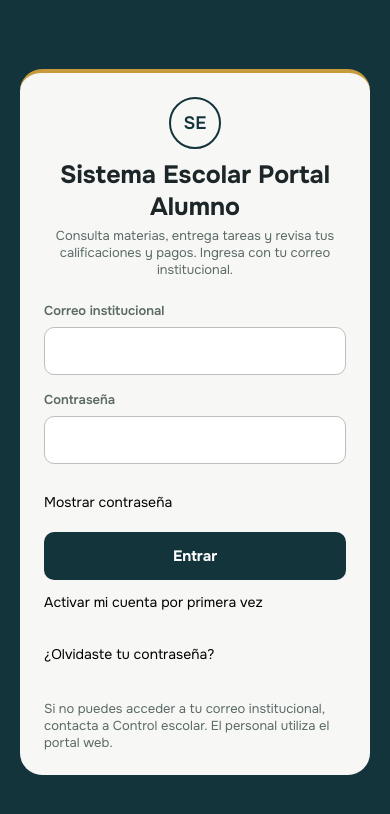
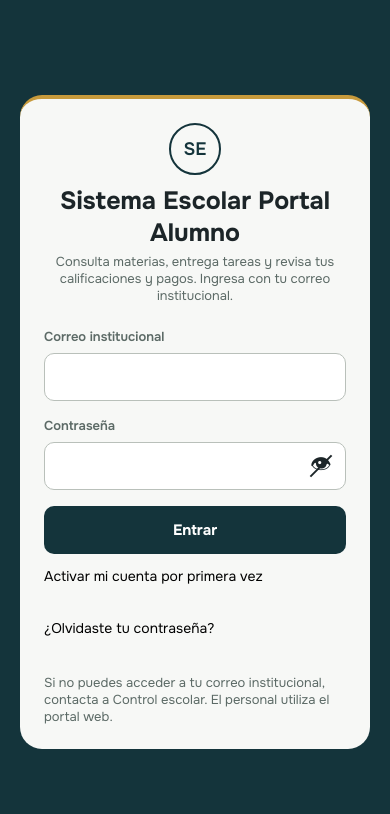
Before and after one commit to Marcor360/Sistema-Escolar, a React Native app in the folder mobile/: screen /MiPerfil in a window 390 px wide. Shown: the top 814 px of the page. Built offline with nearby package versions, Linux system fonts and the light colour scheme; no server answers.

Commit message:
feat(ux): ojos independientes en todos los campos de contraseña de Expo

```diff
--- a/mobile/src/screens/ActivarCuenta.tsx
+++ b/mobile/src/screens/ActivarCuenta.tsx
@@ -1,3 +1,4 @@
+import { CampoPassword } from '../components/CampoPassword';
 import { useDisenoAlumno } from "../use-diseno-alumno";
 import { useEffect, useRef, useState } from "react";
 import {
@@ -33,7 +34,6 @@ export default function ActivarCuentaScreen({
     ? "escolar_recuperacion_reenvio"
     : CLAVE_REENVIO;
   const longitud = recuperacion ? 32 : 64;
-  const [visible, setVisible] = useState(false);
   const [paso, setPaso] = useState<"correo" | "codigo" | "password">("correo");
   const [email, setEmail] = useState(correoInicial);
   const [token, setToken] = useState("");
@@ -138,7 +138,6 @@ export default function ActivarCuentaScreen({
           ? "Tu contraseña se actualizó. Vuelve a iniciar sesión con la nueva contraseña."
           : data.mensaje,
       );
-      setVisible(false);
       setToken("");
       setPassword("");
       setConfirmacion("");
@@ -206,7 +205,7 @@ export default function ActivarCuentaScreen({
                   ? "Escribe tu correo institucional. Si la cuenta permite recuperar el acceso, recibirás instrucciones para cambiar tu contraseña."
                   : "Ingresa tu correo institucional para comenzar a activar tu cuenta."
                 : paso === "codigo"
-                  ? `Copia el código de ${longitud} caracteres del correo de ${recuperacion ? "recuperación" : "activación"}. Revisa también Correo no deseado. Vence en una hora desde la solicitud.`
+                  ? `Copia el código de ${longitud} caracteres del correo de ${recuperacion ? "recuperación" : "activación"}. Revisa también Correo no deseado. Vence en una hora desde la solicitud. Solicitar uno nuevo invalida el anterior.`
                   : "Escribe una contraseña personal de al menos 8 caracteres y repítela. El código se comprobará al guardar."}
             </Text>
           )}
@@ -283,45 +282,30 @@ export default function ActivarCuentaScreen({
               <Text style={styles.etiqueta}>
                 Nueva contraseña (mínimo 8 caracteres)
               </Text>
-              <TextInput
+              <CampoPassword
                 accessibilityLabel="Nueva contraseña"
                 style={styles.input}
+                etiquetaControl="contraseña nueva"
                 value={password}
                 onChangeText={setPassword}
-                secureTextEntry={!visible}
                 autoComplete="new-password"
                 autoCapitalize="none"
                 autoCorrect={false}
                 editable={!enviando}
               />
               <Text style={styles.etiqueta}>Confirmar nueva contraseña</Text>
-              <TextInput
+              <CampoPassword
                 accessibilityLabel="Confirmar nueva contraseña"
                 style={styles.input}
+                etiquetaControl="confirmación de contraseña"
                 value={confirmacion}
                 onChangeText={setConfirmacion}
-                secureTextEntry={!visible}
                 autoComplete="new-password"
                 autoCapitalize="none"
                 autoCorrect={false}
                 editable={!enviando}
               />
             </>
-          )}
-          {!terminado && paso === "password" && (
-            <TouchableOpacity
-              style={styles.enlace}
-              disabled={enviando}
-              onPress={() => setVisible((v) => !v)}
-              accessibilityRole="button"
-              accessibilityLabel={
-                visible ? "Ocultar contraseñas" : "Mostrar contraseñas"
-              }
-            >
-              <Text>
-                {visible ? "Ocultar contraseñas" : "Mostrar contraseñas"}
-              </Text>
-            </TouchableOpacity>
           )}
           {!terminado && paso === "correo" && (
             <TouchableOpacity
--- a/mobile/src/screens/CambioPasswordInicial.tsx
+++ b/mobile/src/screens/CambioPasswordInicial.tsx
@@ -1,9 +1,9 @@
+import { CampoPassword } from '../components/CampoPassword';
 import { useRef, useState } from "react";
 import {
   KeyboardAvoidingView,
   Platform,
   ScrollView,
-  TextInput,
   TouchableOpacity,
 } from "react-native";
 import { Text } from "../components/Texto";
@@ -73,10 +73,9 @@ export default function CambioPasswordInicial({
             tendrás que ingresar de nuevo con tu nueva contraseña.
           </Text>
           <Text>Contraseña temporal</Text>
-          <TextInput
+          <CampoPassword
             style={input}
             accessibilityLabel="Contraseña temporal"
-            secureTextEntry
             value={actual}
             onChangeText={setActual}
             editable={!cambiando}
@@ -85,10 +84,9 @@ export default function CambioPasswordInicial({
             autoComplete="current-password"
           />
           <Text>Nueva contraseña (mínimo 8 caracteres)</Text>
-          <TextInput
+          <CampoPassword
             style={input}
             accessibilityLabel="Nueva contraseña"
-            secureTextEntry
             value={nueva}
             onChangeText={setNueva}
             editable={!cambiando}
@@ -97,10 +95,9 @@ export default function CambioPasswordInicial({
             autoComplete="new-password"
           />
           <Text>Confirmar nueva contraseña</Text>
-          <TextInput
+          <CampoPassword
             style={input}
             accessibilityLabel="Confirmar nueva contraseña"
-            secureTextEntry
             value={confirmacion}
             onChangeText={setConfirmacion}
             editable={!cambiando}
--- a/mobile/src/screens/Login.tsx
+++ b/mobile/src/screens/Login.tsx
@@ -1,3 +1,4 @@
+import { CampoPassword } from '../components/CampoPassword';
 import { useDisenoAlumno } from "../use-diseno-alumno";
 import { useRef, useEffect, useState } from "react";
 import {
@@ -26,7 +27,6 @@ export default function LoginScreen({ aviso = "" }: { aviso?: string } = {}) {
   const [error, setError] = useState("");
   const [enviando, setEnviando] = useState(false);
   const enCurso = useRef(false);
-  const [mostrarPassword, setMostrarPassword] = useState(false);
   const [logoFallo, setLogoFallo] = useState(false);
   useEffect(() => setLogoFallo(false), [marca.logoUrl]);
   const [activacionVisible, setActivacionVisible] = useState(false);
@@ -103,10 +103,9 @@ export default function LoginScreen({ aviso = "" }: { aviso?: string } = {}) {
             onSubmitEditing={() => passwordRef.current?.focus()}
           />
           <Text style={estilos.etiqueta}>Contraseña</Text>
-          <TextInput
+          <CampoPassword
             style={estilos.input}
             ref={passwordRef}
-            secureTextEntry={!mostrarPassword}
             value={password}
             onChangeText={setPassword}
             accessibilityLabel="Contraseña"
@@ -119,19 +118,6 @@ export default function LoginScreen({ aviso = "" }: { aviso?: string } = {}) {
               void entrar();
             }}
           />
-          <TouchableOpacity
-            style={estilos.controlPassword}
-            onPress={() => setMostrarPassword((v) => !v)}
-            accessibilityRole="button"
-            accessibilityLabel={
-              mostrarPassword ? "Ocultar contraseña" : "Mostrar contraseña"
-            }
-            accessibilityState={{ expanded: mostrarPassword }}
-          >
-            <Text>
-              {mostrarPassword ? "Ocultar contraseña" : "Mostrar contraseña"}
-            </Text>
-          </TouchableOpacity>
           {error !== "" && (
             <Text style={estilos.error} accessibilityRole="alert">
               {error}
--- a/mobile/src/screens/Perfil.tsx
+++ b/mobile/src/screens/Perfil.tsx
@@ -1,3 +1,4 @@
+import { CampoPassword } from '../components/CampoPassword';
 import { useDisenoAlumno } from "../use-diseno-alumno";
 import { repetirRecorridoAlumno } from '../recorrido-alumno';
 import { activarPush, desactivarPush } from "../push";
@@ -332,9 +333,8 @@ export default function PerfilScreen({ abrirDocumentos }: { abrirDocumentos?: ()
           sesión y tendrás que volver a ingresar.
         </Text>
         <Text style={estilos.etiqueta}>Contraseña actual</Text>
-        <TextInput
+        <CampoPassword
           style={estilos.input}
-          secureTextEntry
           value={actual}
           onChangeText={setActual}
           accessibilityLabel="Contraseña actual"
@@ -344,9 +344,8 @@ export default function PerfilScreen({ abrirDocumentos }: { abrirDocumentos?: ()
           editable={!cambiandoPassword}
         />
         <Text style={estilos.etiqueta}>Nueva contraseña (mínimo 8)</Text>
-        <TextInput
+        <CampoPassword
           style={estilos.input}
-          secureTextEntry
           value={nueva}
           onChangeText={setNueva}
           accessibilityLabel="Nueva contraseña, mínimo 8 caracteres"
@@ -356,9 +355,8 @@ export default function PerfilScreen({ abrirDocumentos }: { abrirDocumentos?: ()
           editable={!cambiandoPassword}
         />
         <Text style={estilos.etiqueta}>Confirmar nueva contraseña</Text>
-        <TextInput
+        <CampoPassword
           style={estilos.input}
-          secureTextEntry
           value={confirmacion}
           onChangeText={setConfirmacion}
           accessibilityLabel="Confirmar nueva contraseña"
```
